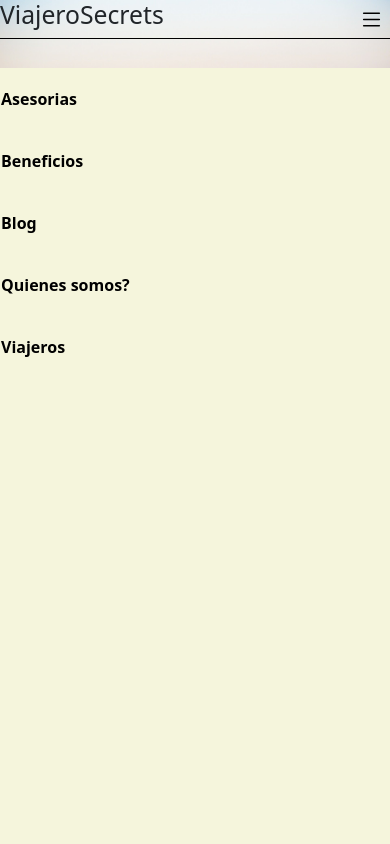
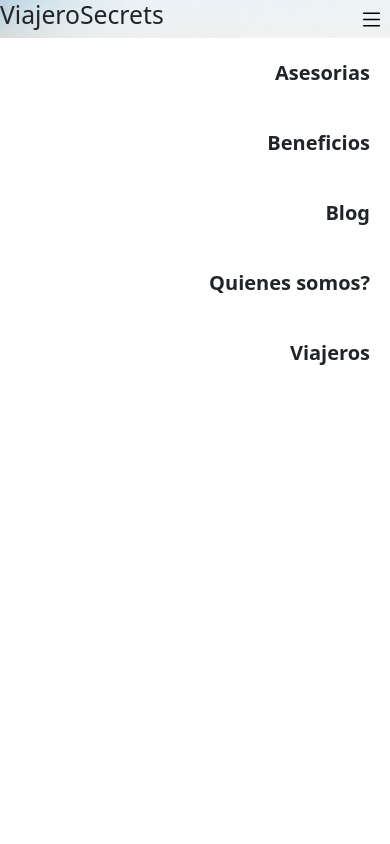
Before and after one commit to araimundo362/Viajero-Secrets, a website: page index.html in a window 390 px wide. Both pictures are taken after a click on the button 371 px from the left and 18 px from the top of the page. Shown: the top 844 px of the page. Drawn offline with nearby package versions, Linux system fonts and the light colour scheme.

Commit message:
fix(): fixed style and structure of header. Now is full responsive

```diff
--- a/index.html
+++ b/index.html
@@ -12,8 +12,8 @@
     <link href="https://cdn.jsdelivr.net/npm/bootstrap@5.0.0-beta3/dist/css/bootstrap.min.css" rel="stylesheet" integrity="sha384-eOJMYsd53ii+scO/bJGFsiCZc+5NDVN2yr8+0RDqr0Ql0h+rP48ckxlpbzKgwra6" crossorigin="anonymous">
 
 </head>
-<body style="height: 10000px;">
-    <header id="header" class="header">
+<body>
+  <header class="header">
     <div class="header__containerMenu">
       <h2>ViajeroSecrets</h2>
       <nav class="header__nav">
@@ -23,6 +23,7 @@
           <a>Viajeros</a>
           <a>Quienes somos?</a>
       </nav>
+      <!--header mobile-->
       <div id="dropdownHeader" class="dropdown header__dropHeader">
         <button class="header__dropHeader__button" type="button" id="dropdownMenuButton" data-toggle="dropdown" aria-haspopup="true" aria-expanded="false">
                 <svg xmlns="http://www.w3.org/2000/svg" width="25" height="25" fill="currentColor" class="bi bi-list" viewBox="0 0 16 16">
@@ -31,21 +32,22 @@
         </button>
       </div>
     </div>
-        <div id="horizontalNav" class="mainHome__dropdownMenu hide">
+    <div id="horizontalNav" class="header__mobileMenu headerIsNotActive">
+      <nav>
           <a class="dropdown-item" href="#">Asesorias</a>
           <a class="dropdown-item" href="#">Beneficios</a>
           <a class="dropdown-item" href="#">Blog</a>
           <a class="dropdown-item" href="#">Quienes somos?</a>
           <a class="dropdown-item" href="#">Viajeros</a>
+      </nav>
     </div>
-    </header>
-    <main class="mainHome">
-        <img class="mainHome__imageBackground" src="./assets/viajanding.jpg" />
-        <div id="homeTitle" class="mainHome__titleContainer">
+    <div class="header__title">
       <h1> Bienvenido</h1>
       <h2>A la web de todos los viajeros</h2>
     </div>
-        <!-- Seccion de cards-->
+  </header>
+  <main class="mainHome" id="mainHome">
+    <!--Seccion Cards-->
     <div class="mainHome__cardsContainer">
       <div class="mainHome__cardsContainer__row">
           <div class="mainHome__cardsContainer__row__firstRowCards text-white bg-light mb-3">
@@ -76,8 +78,7 @@
               </div>
             </div>
       </div>
-        </div>
-        <!--Seccion de grupos de telegram-->
+      <!--Seccion de grupos de telegram -->
         <div class="mainHome__telegramContainer">
             <div class="mainHome__telegramContainer__textExplanation">
                 <h5><span class="mainHome__telegramContainer__border">GRUPOS DE</span> TELEGRAM</h5>
@@ -120,6 +121,7 @@
                   </div>
             </div>
         </div>
+  </div>
   <!--Banner de suscripcion-->
         <div class="mainHome__suscriptionContainer">
           <div class="mainHome__suscriptionContainer__content">
@@ -153,7 +155,7 @@
                   <input id="nameInput" class="form-control form-control-sm" type="text" placeholder="Nombre*" >
                   <input id="emailInput" class="form-control form-control-sm" type="text" placeholder="Correo Electronico*" >
                   <input id="meetInput"class="form-control form-control-sm" type="text" placeholder="Como nos conociste?*" >
-                  <!--<input class="form-control form-control-sm" type="text" placeholder=".form-control-sm" >-->
+                  <input class="form-control form-control-sm" type="text" placeholder=".form-control-sm" >--
                 </form>
               </div>
               </div>
--- a/js/home.js
+++ b/js/home.js
@@ -12,14 +12,18 @@ $(() => {
 
 $('#dropdownMenuButton').on("click", () => {
     let menu = $('#horizontalNav');
-    document.querySelectorAll('im')
     let title = $('#homeTitle');
-    if(menu.hasClass("hide")) {
-        menu.removeClass("hide");
-        title.addClass("hide")
+    let main = $('#mainHome');
+    if(menu.hasClass("headerIsNotActive")) {
+        menu.removeClass("headerIsNotActive");
+        menu.addClass("headerIsActive");
+        title.addClass("contentIsNotActive");
+        main.addClass("contentIsNotActive");
     } else {
-        menu.addClass("hide");
-        title.removeClass("hide");
+        menu.removeClass("contentIsNotActive");
+        title.removeClass("contentIsNotActive");
+        menu.addClass('headerIsNotActive');
+        main.removeClass("contentIsNotActive");
     }
 })
 
--- a/scss/_header.scss
+++ b/scss/_header.scss
@@ -1,15 +1,46 @@
 *{scroll-behavior: smooth; transition: .5s;}
 
 .header {
-    background-color: transparent;
 
-    border-bottom: thin solid black;
+    background-image: url('../assets/viajanding.jpg');
+    background-size: cover;
 
-    position: fixed;
-    top: 0;
+    height: 400px;
+    &__mobileMenu {
+        display: none;
+        @media screen and (max-width: 600px) {
+            background: white;
+            position: absolute;
+            width: 100%;
+            z-index: 5;
+            height: 100vh;
+            text-align: end;
 
-    width: 100%;
-    z-index: 1000;
+            nav {
+                a {
+                    padding: 20px;
+                    font-weight: 600;
+                    font-size: 20px;
+                }
+            }
+        }
+    }
+
+    &__title {
+        position: absolute;
+        top: 15%;
+        left: 5%;
+
+        h1 {
+            margin: 0 !important;
+            font-size: 55px;
+        }
+
+        h2 {
+            margin: 0 !important;
+            font-size: 21px;
+        }
+    }
 
     &__containerMenu {
         display: flex;
@@ -62,3 +93,17 @@
         }
     }
 }
+
+@media screen and (max-width: 500px) {
+    .headerIsActive {
+        display: block;
+    }
+
+    .headerIsNotActive {
+        display: none;
+    }
+
+    .contentIsNotActive {
+        display: none;
+    }
+}
--- a/scss/_home.scss
+++ b/scss/_home.scss
@@ -5,6 +5,11 @@
         justify-content: center;
 
         width: 100%;
+        margin-top: 560px;
+
+        @media screen and (max-width: 500px) {
+            margin-top: 805px;
+        }
 
         &__content {
             width: 80%;
@@ -87,8 +92,7 @@
         width: 100%;
         display: flex;
 
-        margin-top: 320px;
-        margin-left: 25px;
+        margin-top: 60px;
         @media screen and (max-width: 500px) {
             flex-direction: column;
             margin-left: 5px;
@@ -107,7 +111,7 @@
             display: flex;
             flex-wrap: wrap;
             width: 48%;
-            margin: 1px 5px 15px 40px;
+            margin: 1px 5px 15px 15px;
 
             @media screen and (max-width: 500px) {
                 width: 100%;
@@ -145,32 +149,6 @@
 
         &__border {
             border-bottom: black 2px solid;
-        }
-    }
-
-    &__dropdownMenu {
-        display: none;
-
-        @media screen and (max-width: 500px) {
-            display: flex;
-            flex-direction: column;
-            align-items: flex-end;
-
-            position: absolute;
-            top: 68px;
-
-            background: beige;
-
-            width: 100%;
-            height: 100vh;
-
-            a {
-                text-decoration: none;
-                margin: 15px;
-                color: black;
-                font-weight: 700;
-            }
-
         }
     }
 
@@ -226,42 +204,14 @@
                     justify-content: flex-end;
 
                     color: black;
+
+                    h5 {
+                        @media screen and (max-width: 500px) {
+                            font-size: 15px;
+                        }
+                    }
                 }
             }
-        }
-    }
-
-    &__imageBackground {
-        width: 100%;
-        height: 300px;
-    }
-
-    &__titleContainer {
-        position: absolute;
-        top: 20%;
-        left: 5%;
-
-        h1 {
-            margin: 0 !important;
-            font-size: 55px;
-        }
-
-        h2 {
-            margin: 0 !important;
-            font-size: 21px;
-        }
-
-        @media screen and (max-width: 500px) {
-            left: 20%;
-
-            h1 {
-                font-size: 40px;
-            }
-
-            h2 {
-                font-size: 15px;
-            }
-
         }
     }
 }
@@ -273,12 +223,3 @@
 .errorInput {
     border-color: red !important;
 }
-@media screen and (max-width: 500px) {
-    .hide {
-        opacity: 0;
-    }
-
-    .notHide {
-        opacity: 1;
-    }
-}
```
Also changed, not shown: css/styles.css. Lines whose indentation alone changed are shown as unchanged.
